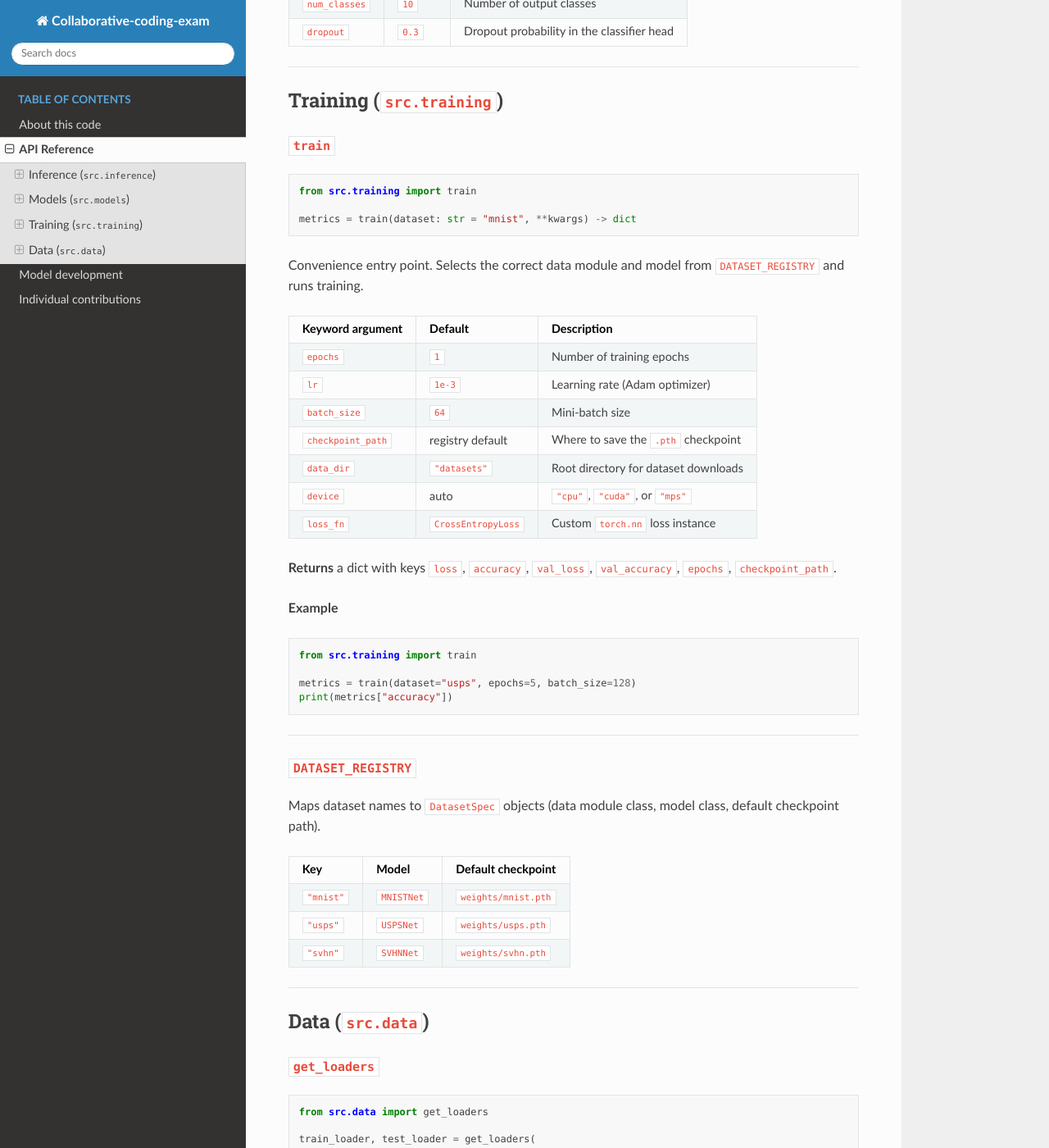
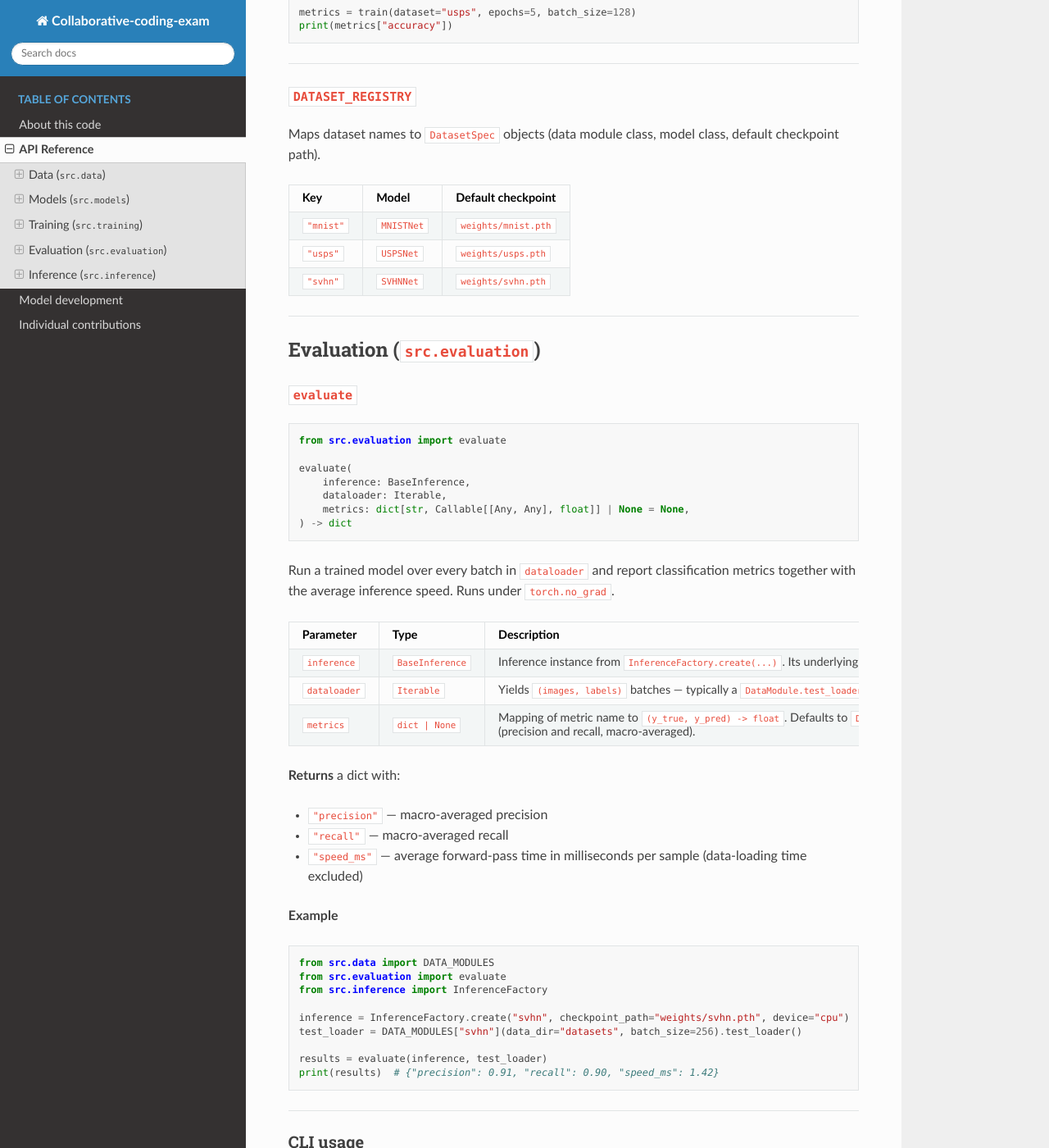
Before and after one commit to FYS-8805-Collaborative-Coding/Collaborative-Coding-Exam, a Sphinx documentation site: the page built from doc/api.md, in a window 1280 px wide and 1400 px high, scrolled down 2816 px. Shown: the whole window at 82% size. Built offline with Sphinx 7.4.7 and the Read the Docs theme 3.1.0, drawn with Linux system fonts in a browser that asks for light colours; some of the changed text lies outside the part shown.

Commit message:
Add Evaluation section to API docs and restructure section order

````diff
--- a/doc/api.md
+++ b/doc/api.md
@@ -4,80 +4,47 @@ This page documents the public Python API exposed by the `ccexam` package.
 
 ---
 
-## Inference (`src.inference`)
+## Data (`src.data`)
 
-### `run_inference`
+### `get_loaders`
 
 ```python
-from src.inference import run_inference
+from src.data import get_loaders
 
-run_inference(
-    model: str,
-    input_path: str | Path,
-    checkpoint_path: str | Path | None = None,
-    device: str | None = None,
-) -> int | list[int]
+train_loader, test_loader = get_loaders(
+    dataset: str = "mnist",
+    batch_size: int = 64,
+    data_dir: str = "datasets",
+    num_workers: int = 2,
+    download: bool = True,
+)
 ```
 
-Run inference on one image or a folder of images.
-
-| Parameter | Type | Description |
-|---|---|---|
-| `model` | `str` | Dataset alias: `"mnist"`, `"usps"`, `"svhn"` |
-| `input_path` | `str \| Path` | Path to a single image file or a directory of images |
-| `checkpoint_path` | `str \| Path \| None` | Override the default checkpoint file (optional) |
-| `device` | `str \| None` | Torch device, e.g. `"cpu"`, `"cuda"`, `"mps"`. Auto-detected if `None` |
-
-**Returns** a single `int` label when `input_path` is a file, or a `list[int]` (sorted by filename) when it is a directory.
+Returns `(train_loader, test_loader)` as `torch.utils.data.DataLoader` objects for a registered dataset. Dataset files are downloaded automatically on first use.
 
 **Example**
 
 ```python
-from src.inference import run_inference
+from src.data import get_loaders
 
-label = run_inference(model="usps", input_path="digit.png")
-print(label)  # e.g. 7
-
-labels = run_inference(model="mnist", input_path="folder/")
-print(labels)  # e.g. [3, 1, 4, 1, 5]
+train_loader, test_loader = get_loaders(dataset="svhn", batch_size=128)
+for images, labels in train_loader:
+    ...
 ```
 
 ---
 
-### `InferenceFactory`
+### Data modules
 
-```python
-from src.inference import InferenceFactory
+Each dataset has a dedicated data module that can also be used directly:
 
-predictor = InferenceFactory.create(model_name: str, **kwargs)
-predictor.predict(image)  # -> int
-```
+| Class | Dataset | Default normalization |
+|---|---|---|
+| `MNISTDataModule` | MNIST | mean=0.1307, std=0.3081 |
+| `USPSDataModule` | USPS | mean=0.2471, std=0.2994 |
+| `SVHNDataModule` | SVHN | mean=(0.4377, 0.4438, 0.4728), std=(0.1980, 0.2010, 0.1970) |
 
-Creates a configured `Inference` instance for the given model name. Accepts the same keyword arguments as `run_inference` (`device`, `checkpoint_path`, etc.).
-
----
-
-### `INFERENCE_REGISTRY`
-
-Dictionary mapping model/dataset names to `InferenceSpec` objects that define the model class, default checkpoint path, image size, and normalization constants.
-
-| Key | Model class | Image size | Channels |
-|---|---|---|---|
-| `"mnist"` / `"model-a"` | `MNISTNet` | 28×28 | Grayscale |
-| `"usps"` / `"model-b"` | `USPSNet` | 16×16 | Grayscale |
-| `"svhn"` / `"model-c"` | `SVHNNet` | 32×32 | RGB |
-
----
-
-### `write_results`
-
-```python
-from src.inference import write_results
-
-write_results(results: dict[Path, int], output_path: str | Path) -> Path
-```
-
-Write a `{image_path: label}` dictionary to a `.csv` or `.txt` file. The output file is never overwritten — a numbered copy is created instead (`predictions_1.csv`, …).
+All modules expose `.train_loader()`, `.val_loader()`, and `.test_loader()` methods.
 
 ---
 
@@ -172,44 +139,155 @@ Maps dataset names to `DatasetSpec` objects (data module class, model class, def
 
 ---
 
-## Data (`src.data`)
+## Evaluation (`src.evaluation`)
 
-### `get_loaders`
+### `evaluate`
 
 ```python
-from src.data import get_loaders
+from src.evaluation import evaluate
 
-train_loader, test_loader = get_loaders(
-    dataset: str = "mnist",
-    batch_size: int = 64,
-    data_dir: str = "datasets",
-    num_workers: int = 2,
-    download: bool = True,
-)
+evaluate(
+    inference: BaseInference,
+    dataloader: Iterable,
+    metrics: dict[str, Callable[[Any, Any], float]] | None = None,
+) -> dict
 ```
 
-Returns `(train_loader, test_loader)` as `torch.utils.data.DataLoader` objects for a registered dataset. Dataset files are downloaded automatically on first use.
+Run a trained model over every batch in `dataloader` and report classification metrics together with the average inference speed. Runs under `torch.no_grad`.
+
+| Parameter | Type | Description |
+|---|---|---|
+| `inference` | `BaseInference` | Inference instance from `InferenceFactory.create(...)`. Its underlying model is used for batch prediction. |
+| `dataloader` | `Iterable` | Yields `(images, labels)` batches — typically a `DataModule.test_loader()`. |
+| `metrics` | `dict \| None` | Mapping of metric name to `(y_true, y_pred) -> float`. Defaults to `DEFAULT_METRICS` (precision and recall, macro-averaged). |
+
+**Returns** a dict with:
+
+- `"precision"` — macro-averaged precision
+- `"recall"` — macro-averaged recall
+- `"speed_ms"` — average forward-pass time in milliseconds per sample (data-loading time excluded)
 
 **Example**
 
 ```python
-from src.data import get_loaders
+from src.data import DATA_MODULES
+from src.evaluation import evaluate
+from src.inference import InferenceFactory
 
-train_loader, test_loader = get_loaders(dataset="svhn", batch_size=128)
-for images, labels in train_loader:
-    ...
+inference = InferenceFactory.create("svhn", checkpoint_path="weights/svhn.pth", device="cpu")
+test_loader = DATA_MODULES["svhn"](data_dir="datasets", batch_size=256).test_loader()
+
+results = evaluate(inference, test_loader)
+print(results)  # {"precision": 0.91, "recall": 0.90, "speed_ms": 1.42}
 ```
 
 ---
 
-### Data modules
+### CLI usage
 
-Each dataset has a dedicated data module that can also be used directly:
+`src.evaluation` is also runnable as a module to evaluate a registered dataset on its test set:
 
-| Class | Dataset | Default normalization |
+```bash
+python -m src.evaluation --dataset svhn --checkpoint-path weights/svhn.pth --device cpu
+```
+
+| Argument | Default | Description |
 |---|---|---|
-| `MNISTDataModule` | MNIST | mean=0.1307, std=0.3081 |
-| `USPSDataModule` | USPS | mean=0.2471, std=0.2994 |
-| `SVHNDataModule` | SVHN | mean=(0.4377, 0.4438, 0.4728), std=(0.1980, 0.2010, 0.1970) |
+| `--dataset` | `mnist` | One of `mnist`, `usps`, `svhn` |
+| `--checkpoint-path` | registry default | Checkpoint to load |
+| `--batch-size` | `256` | Evaluation batch size |
+| `--data-dir` | `datasets` | Root directory containing the datasets |
+| `--num-workers` | `0` | DataLoader worker count |
+| `--device` | `cpu` | `cpu`, `cuda`, or `mps` |
+| `--log-level` | `INFO` | Logging level |
 
-All modules expose `.train_loader()`, `.val_loader()`, and `.test_loader()` methods.
+---
+
+### `DEFAULT_METRICS`
+
+Module-level dict of the default metric callables used when `metrics=None` is passed to `evaluate`. Override or extend to add metrics like F1 or accuracy:
+
+```python
+from src.evaluation import DEFAULT_METRICS, evaluate
+from sklearn.metrics import f1_score
+
+custom = {**DEFAULT_METRICS, "f1": lambda y, p: f1_score(y, p, average="macro")}
+results = evaluate(inference, test_loader, metrics=custom)
+```
+
+---
+
+## Inference (`src.inference`)
+
+### `run_inference`
+
+```python
+from src.inference import run_inference
+
+run_inference(
+    model: str,
+    input_path: str | Path,
+    checkpoint_path: str | Path | None = None,
+    device: str | None = None,
+) -> int | list[int]
+```
+
+Run inference on one image or a folder of images.
+
+| Parameter | Type | Description |
+|---|---|---|
+| `model` | `str` | Dataset alias: `"mnist"`, `"usps"`, `"svhn"` |
+| `input_path` | `str \| Path` | Path to a single image file or a directory of images |
+| `checkpoint_path` | `str \| Path \| None` | Override the default checkpoint file (optional) |
+| `device` | `str \| None` | Torch device, e.g. `"cpu"`, `"cuda"`, `"mps"`. Auto-detected if `None` |
+
+**Returns** a single `int` label when `input_path` is a file, or a `list[int]` (sorted by filename) when it is a directory.
+
+**Example**
+
+```python
+from src.inference import run_inference
+
+label = run_inference(model="usps", input_path="digit.png")
+print(label)  # e.g. 7
+
+labels = run_inference(model="mnist", input_path="folder/")
+print(labels)  # e.g. [3, 1, 4, 1, 5]
+```
+
+---
+
+### `InferenceFactory`
+
+```python
+from src.inference import InferenceFactory
+
+predictor = InferenceFactory.create(model_name: str, **kwargs)
+predictor.predict(image)  # -> int
+```
+
+Creates a configured `Inference` instance for the given model name. Accepts the same keyword arguments as `run_inference` (`device`, `checkpoint_path`, etc.).
+
+---
+
+### `INFERENCE_REGISTRY`
+
+Dictionary mapping model/dataset names to `InferenceSpec` objects that define the model class, default checkpoint path, image size, and normalization constants.
+
+| Key | Model class | Image size | Channels |
+|---|---|---|---|
+| `"mnist"` / `"model-a"` | `MNISTNet` | 28×28 | Grayscale |
+| `"usps"` / `"model-b"` | `USPSNet` | 16×16 | Grayscale |
+| `"svhn"` / `"model-c"` | `SVHNNet` | 32×32 | RGB |
+
+---
+
+### `write_results`
+
+```python
+from src.inference import write_results
+
+write_results(results: dict[Path, int], output_path: str | Path) -> Path
+```
+
+Write a `{image_path: label}` dictionary to a `.csv` or `.txt` file. The output file is never overwritten — a numbered copy is created instead (`predictions_1.csv`, …).
````
